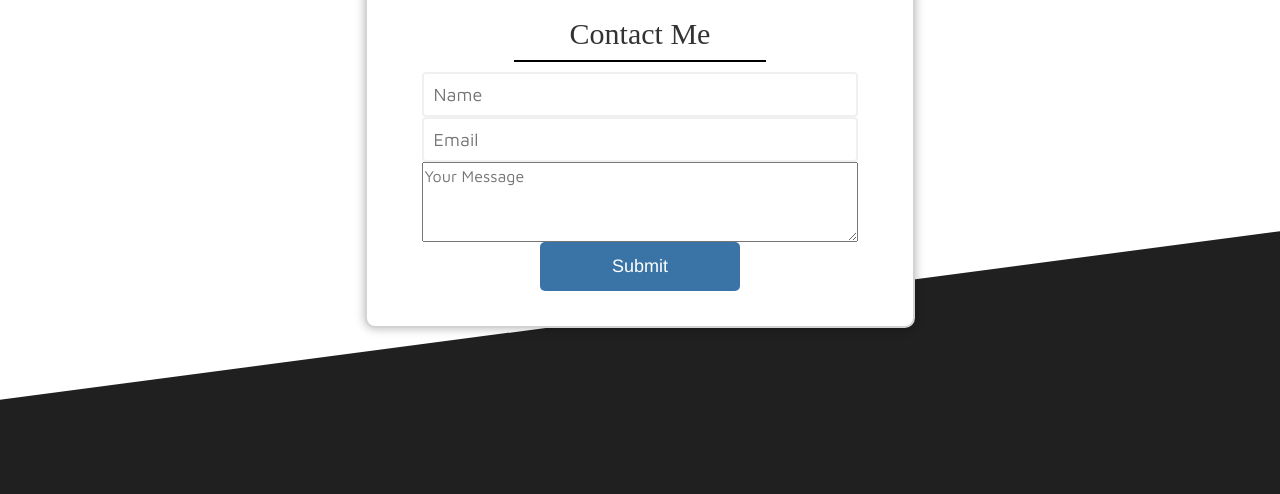
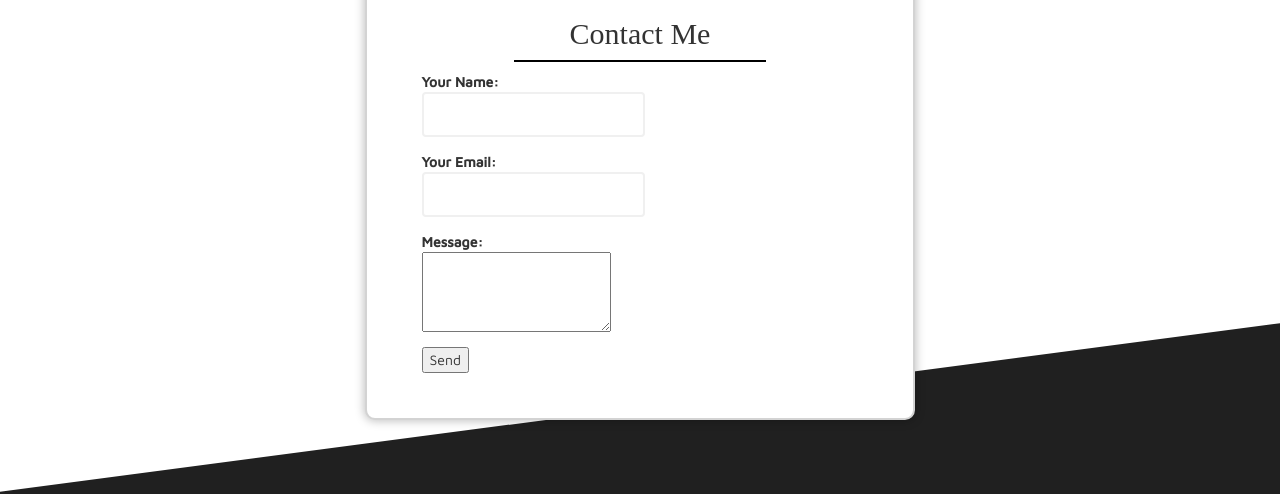
Before and after one commit to bcreed33/brandonreed.tech, a plain HTML site: page index.html in a window 1280 px wide. Shown: the part 4771-5265 px from the top of the page. Drawn offline with nearby package versions, Linux system fonts and the light colour scheme; a web font is replaced by a local one.

Commit message:
reverting form the basic netlify form

```diff
--- a/index.html
+++ b/index.html
@@ -243,16 +243,19 @@
                 <h2>Contact Me</h2>
                 <hr>
                 <form name="contact" method="POST" data-netlify="true" id="my_form">
-
-                        <input type="text" name="name" id="name_form" placeholder="Name">
-
-                        <input type="email" name="email" id="email_form" placeholder="Email">
-
-                        <textarea name="message" id="message_form" placeholder="Your Message"></textarea>
-
-                    <button type="submit" id="formSubmit" class="button"> Submit </button>
-                    <!--<span id="successmessage">Your message</span>-->
-                </form>
+                        <p>
+                          <label>Your Name: <input type="text" name="name" /></label>
+                        </p>
+                        <p>
+                          <label>Your Email: <input type="email" name="email" /></label>
+                        </p>
+                        <p>
+                          <label>Message: <textarea name="message"></textarea></label>
+                        </p>
+                        <p>
+                          <button type="submit">Send</button>
+                        </p>
+                      </form>
             </div>
         </div>
 
```
